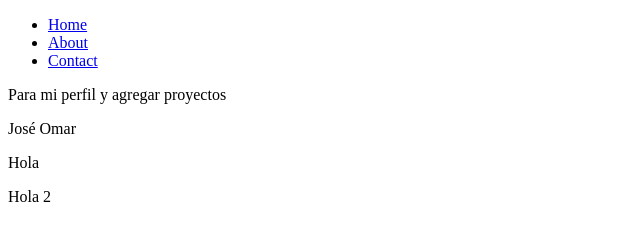
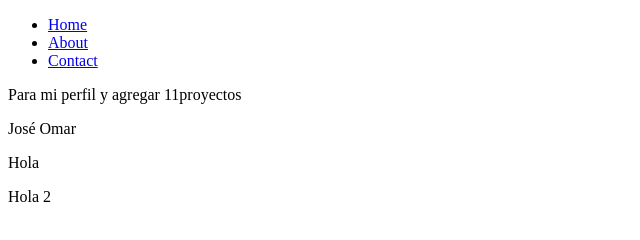
Before and after one commit to zlJoseph/zlJoseph, a plain HTML site: page index.html in a window 1280 px wide. Shown: the full height of the page, 0-640 px from the left. Drawn offline with Linux system fonts and the light colour scheme.

Commit message:
Update index.html

```diff
--- a/index.html
+++ b/index.html
@@ -14,7 +14,7 @@
             <li><a href="contact.html">Contact</a></li>
         </ul>
     </nav>
-    <p>Para mi perfil y agregar proyectos</p>
+    <p>Para mi perfil y agregar 11proyectos</p>
     <p>José Omar</p>
     <p>Hola</p>
     <p>Hola 2</p>
```
